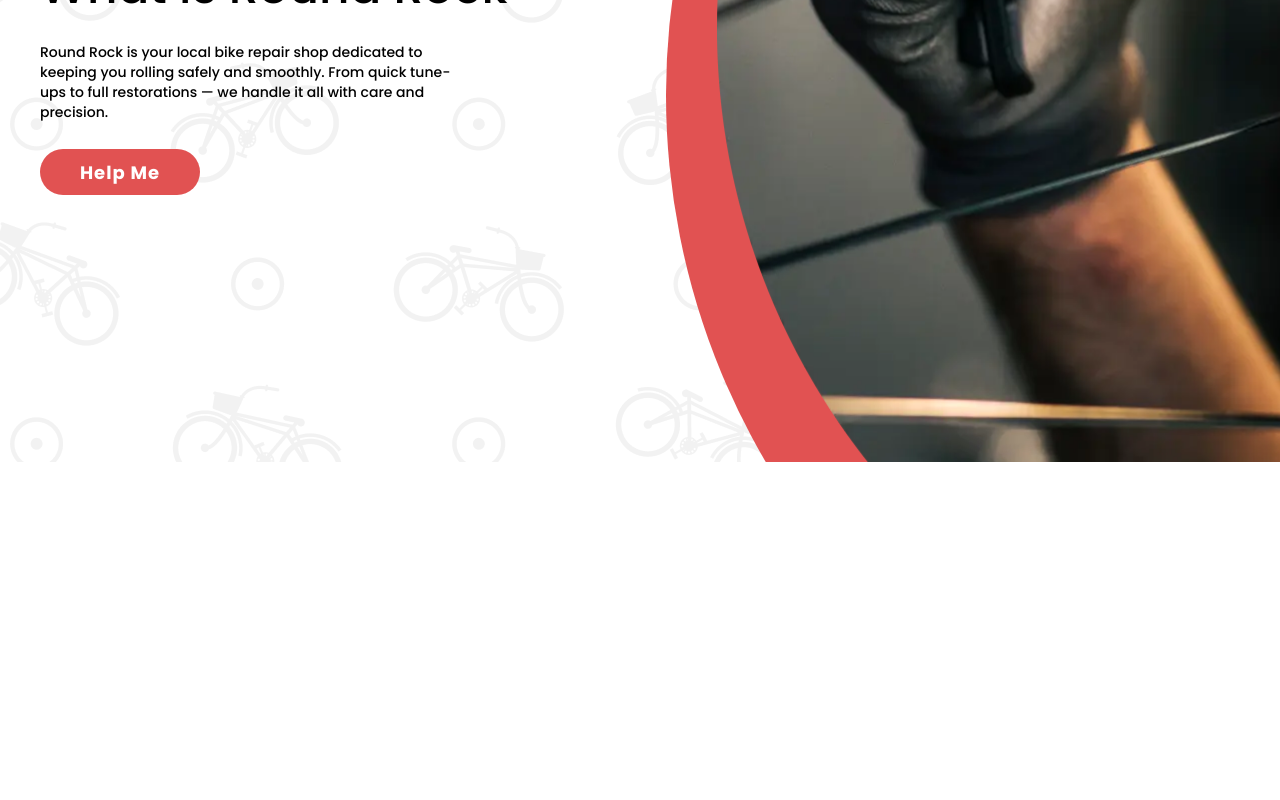
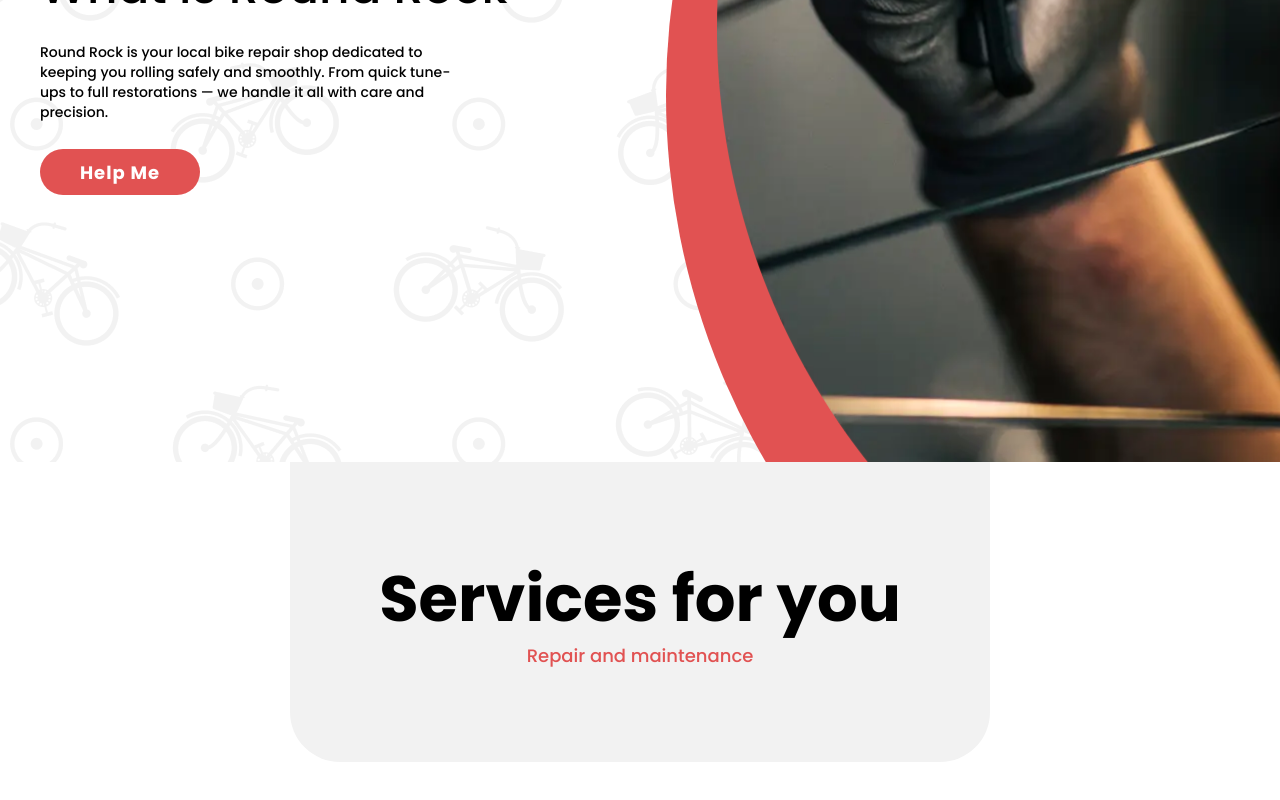
Before and after one commit to NazarStepaniuk/roundrock-repair-landing, a React (Vite) app: page / in a window 1280 px wide. Shown: the part 378-1178 px from the top of the page. Before the commit the page ends 840 px from the top, so only its background shows below. Built offline with nearby package versions, Linux system fonts and the light colour scheme.

Commit message:
feat: add services section header layout and styles

```diff
--- a/src/App.tsx
+++ b/src/App.tsx
@@ -1,9 +1,12 @@
 import MainSection from "./components/mainSection/MainSection"
-
+import Services from "./components/servises/Services"
 
 function App() {
     return (
-        <MainSection/>
+        <>
+            <MainSection/>
+            <Services/>
+        </>
     )
 }
 
--- a/src/assets/styles/main.scss
+++ b/src/assets/styles/main.scss
@@ -35,3 +35,9 @@ body{
     letter-spacing: 1px;
     color: #fff;
 }
+
+h2{
+    font-size: $font-size-large;
+    font-weight: 700;
+    color: #000;
+}
--- /dev/null
+++ b/src/components/servises/Services.scss
@@ -0,0 +1,27 @@
+.services{
+    padding-bottom: 50px;
+
+    &__header{
+        margin: 0 auto;
+        display: flex;
+        flex-direction: column;
+        justify-content: center;
+        align-items: center;
+        width: 700px;
+        height: 300px;
+        background-color: #f2f2f2;
+        border-radius: 0px 0px 50px 50px;
+    }
+
+    &__title{
+        color: #000;
+        line-height: 77px;
+    }
+
+    &__subtitle{
+        font-size: 18px;
+        line-height: 100%;
+        color: $main-color;
+        margin-top: 10px;
+    }
+}
--- /dev/null
+++ b/src/components/servises/Services.tsx
@@ -0,0 +1,17 @@
+import "./Services.scss";
+
+const Services = () =>{
+    return (
+        <div className="services">
+            <div className="container">
+                <div className="services__header">
+                    <h2 className="services__title">Services for you</h2>
+                    <p className="services__subtitle">Repair and maintenance</p>
+                </div>
+            </div>
+        </div>
+    )
+}
+
+
+export default Services;
```
